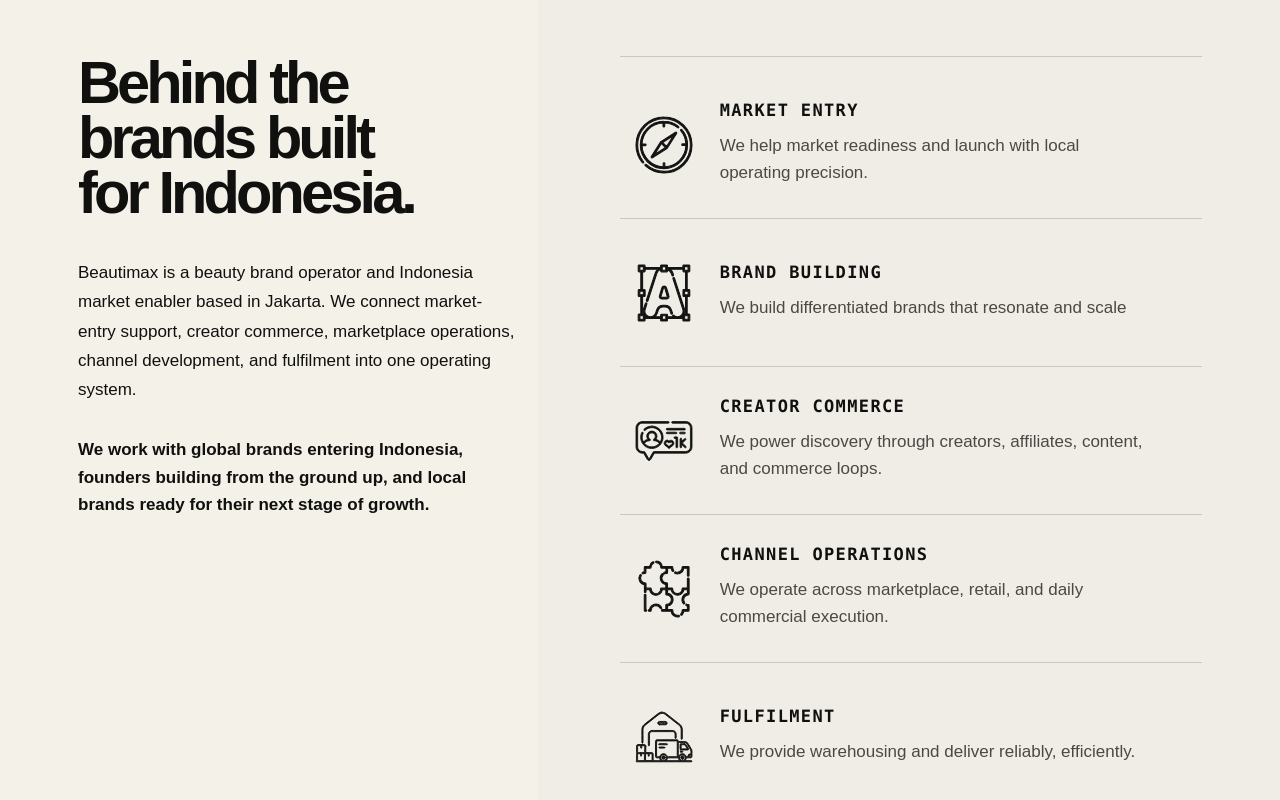
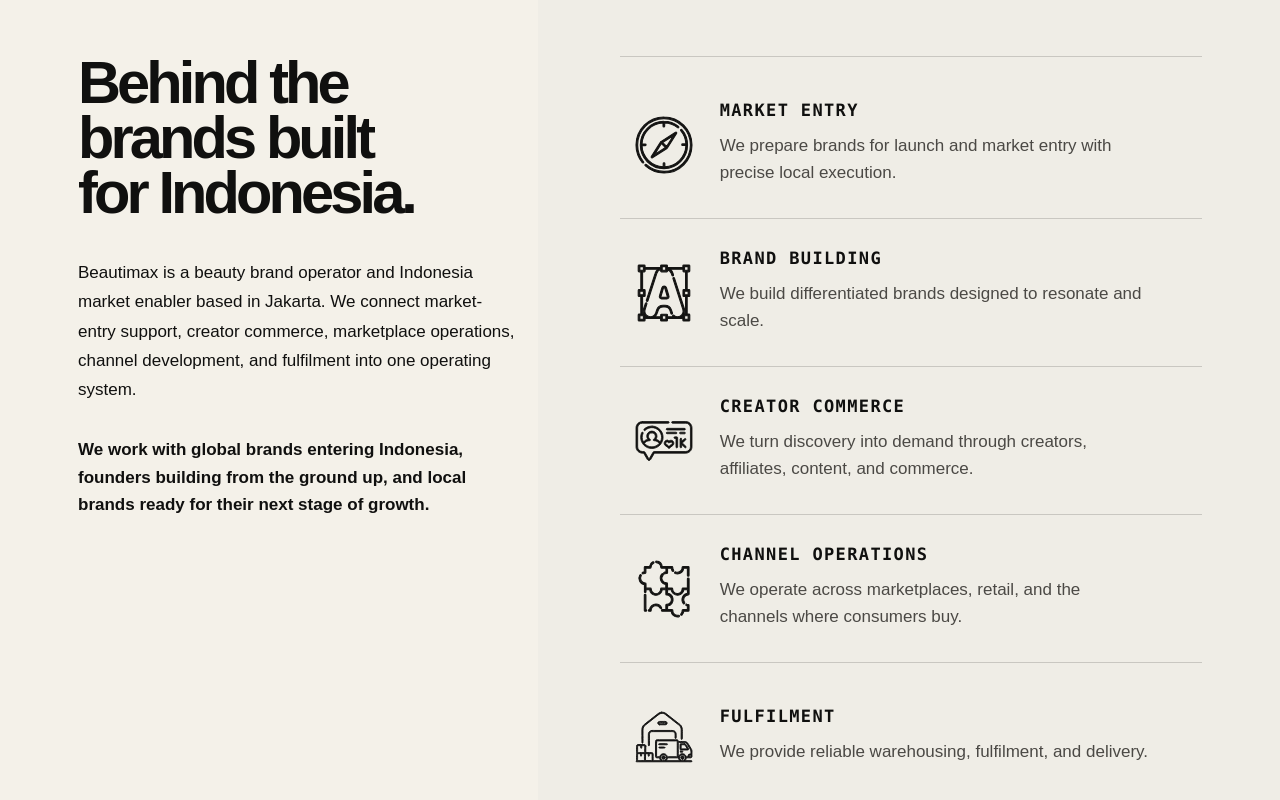
Before and after one commit to baymax-devinchrist/beautimax, a React (Vite) app: page / in a window 1280 px wide. Shown: the part 1520-2320 px from the top of the page. Built offline with nearby package versions, Linux system fonts and the light colour scheme.

Commit message:
Refine shared English website copy

```diff
--- a/beautimaxData.ts
+++ b/beautimaxData.ts
@@ -42,17 +42,17 @@ export const marketStats: MarketStat[] = [
 ]
 
 export const pillars: Pillar[] = [
-    { title: "MARKET ENTRY", body: "We help market readiness and launch with local operating precision." },
-    { title: "BRAND BUILDING", body: "We build differentiated brands that resonate and scale" },
-    { title: "CREATOR COMMERCE", body: "We power discovery through creators, affiliates, content, and commerce loops." },
-    { title: "CHANNEL OPERATIONS", body: "We operate across marketplace, retail, and daily commercial execution." },
-    { title: "FULFILMENT", body: "We provide warehousing and deliver reliably, efficiently." },
+    { title: "MARKET ENTRY", body: "We prepare brands for launch and market entry with precise local execution." },
+    { title: "BRAND BUILDING", body: "We build differentiated brands designed to resonate and scale." },
+    { title: "CREATOR COMMERCE", body: "We turn discovery into demand through creators, affiliates, content, and commerce." },
+    { title: "CHANNEL OPERATIONS", body: "We operate across marketplaces, retail, and the channels where consumers buy." },
+    { title: "FULFILMENT", body: "We provide reliable warehousing, fulfilment, and delivery." },
 ]
 
 export const capabilities: Capability[] = [
-    { number: "01", title: "MARKET ENTRY", body: "From foreign brand to local market readiness.", image: beautimaxAssets.marketEntry, alt: "Market entry operating readiness visual" },
-    { number: "02", title: "SOCIAL & CREATOR COMMERCE", body: "Build attention through the people who shape beauty discovery.", image: beautimaxAssets.creator, alt: "Social and creator commerce visual" },
-    { number: "03", title: "MARKETPLACE & CHANNELS", body: "Turn brand presence into daily commercial execution.", image: beautimaxAssets.marketplace, alt: "Marketplace and channels operations visual" },
+    { number: "01", title: "MARKET ENTRY", body: "From international brand to local market readiness.", image: beautimaxAssets.marketEntry, alt: "Market entry operating readiness visual" },
+    { number: "02", title: "SOCIAL & CREATOR COMMERCE", body: "Build attention through the people shaping beauty discovery.", image: beautimaxAssets.creator, alt: "Social and creator commerce visual" },
+    { number: "03", title: "MARKETPLACE & CHANNELS", body: "Turn brand presence into everyday sales and channel execution.", image: beautimaxAssets.marketplace, alt: "Marketplace and channels operations visual" },
     { number: "04", title: "LOGISTICS & FULFILMENT", body: "Keep the brand moving after every order.", image: beautimaxAssets.logistics, alt: "Logistics and fulfilment operations visual" },
 ]
 
@@ -64,7 +64,7 @@ export const brandSlides: BrandSlide[] = [
 ]
 
 export const partnershipCards: PartnershipCard[] = [
-    { title: "OPERATING PARTNERSHIP", body: "Beautimax co-operate existing brands with our infrastructure and expertise to accelerate growth" },
-    { title: "MARKET PARTNERSHIP", body: "We help global brands enter and scale in Indonesia with a local team, playbook, and execution engine" },
-    { title: "ENABLER PARTNERSHIP", body: "We enable new brands and partner on ventures with long-term market potential." },
+    { title: "OPERATING PARTNERSHIP", body: "We work alongside existing brands, bringing Beautimax’s infrastructure and operating expertise to accelerate growth." },
+    { title: "MARKET PARTNERSHIP", body: "We help global brands enter and scale in Indonesia through a local team, proven operating playbook, and hands-on execution." },
+    { title: "ENABLER PARTNERSHIP", body: "We build new brands and partner on ventures with long-term market potential." },
 ]
```
